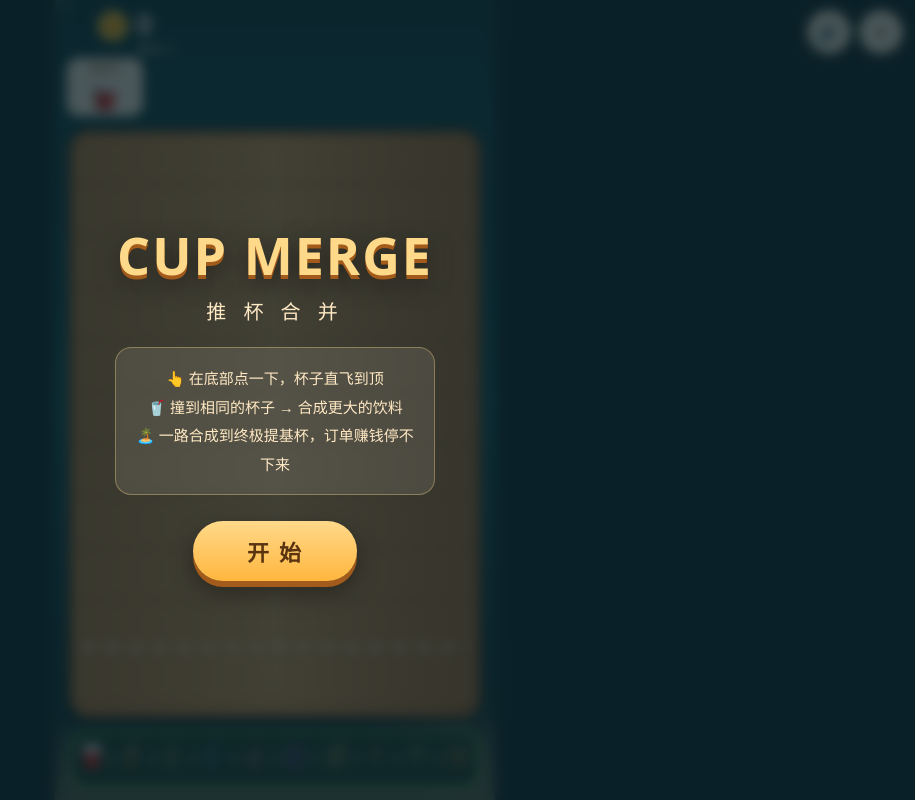
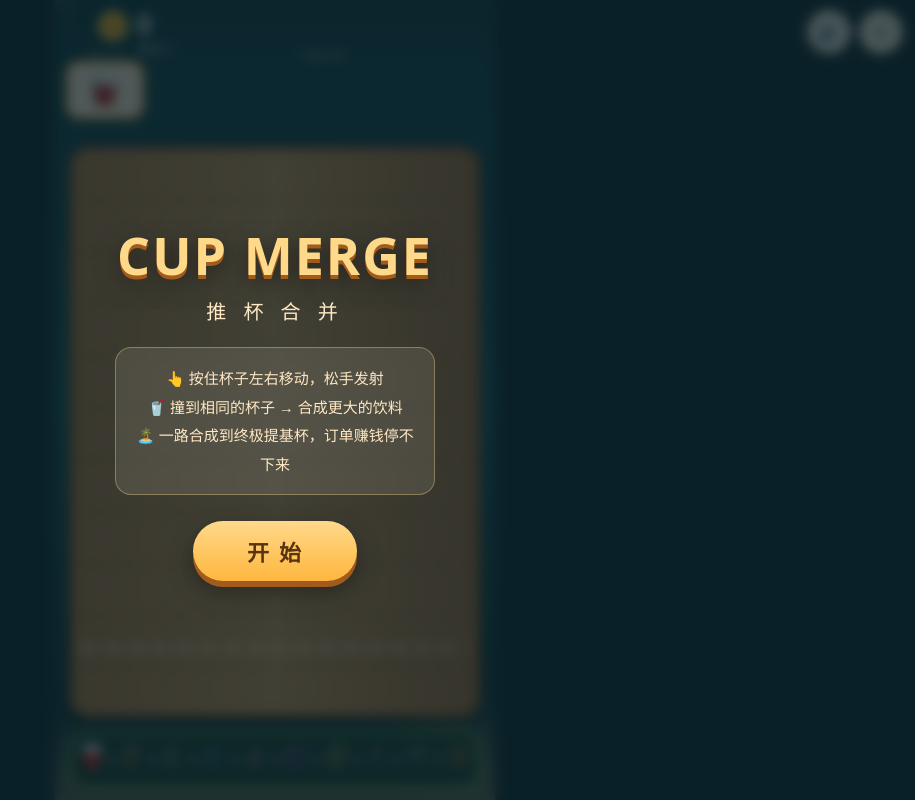
Before and after one commit to famailab/cup-merge, a plain HTML site: page index.html in a window 1280 px wide. Shown: the whole page, without its empty margins (365-1280 px from the left). Drawn offline with Linux system fonts and the light colour scheme; animation ran at ten frames a second.

Commit message:
v1.2: empty start, hold-drag-release, merge on first contact, HUD regroup, slipperier physics

```diff
--- a/index.html
+++ b/index.html
@@ -58,7 +58,7 @@
     <div class="title">CUP MERGE</div>
     <div class="subtitle">推 杯 合 并</div>
     <div class="howto">
-      👆 在底部点一下，杯子直飞到顶<br>
+      👆 按住杯子左右移动，松手发射<br>
       🥤 撞到相同的杯子 → 合成更大的饮料<br>
       🏝️ 一路合成到终极提基杯，订单赚钱停不下来
     </div>
@@ -75,7 +75,7 @@
 "use strict";
 /* ================= CUP MERGE · 推杯合并 ================= */
 const LW = 440, LH = 800;               // logical canvas size
-const TABLE = { x:16, y:132, w:408, h:584 };   // play field
+const TABLE = { x:16, y:148, w:408, h:568 };   // play field
 const LAUNCH_Y = 648;
 const TIER_N = 10;
 
@@ -169,7 +169,7 @@ const G = {
   cups:[], particles:[], floaters:[], events:[],
   coins:0, best:parseInt(localStorage.getItem("cupmerge_best")||"0"),
   combo:0, comboT:0, fever:0, feverT:0,
-  orders:[], nextTier:1, waitCup:null, cooldown:0,
+  orders:[], currentTier:1, nextTier:1, held:null, cooldown:0,
   shake:0, highest:1, launched:0, merged:0,
   comboPop:0, feverPop:0,
 };
@@ -230,7 +230,7 @@ function physics(dt){
     c.age += dt;
     if(c.sleep) continue;
     // friction
-    const f = Math.exp(-1.55*dt);
+    const f = Math.exp(-1.05*dt);
     c.vx *= f; c.vy *= f;
     c.x += c.vx*dt; c.y += c.vy*dt;
     const sp = Math.hypot(c.vx, c.vy);
@@ -238,10 +238,10 @@ function physics(dt){
     else c.sleepT = 0;
     // walls
     const L=TABLE.x+c.r, R=TABLE.x+TABLE.w-c.r, T=TABLE.y+c.r, B=TABLE.y+TABLE.h-c.r;
-    if(c.x < L){ c.x=L; if(c.vx<0){ wallHit(c,-c.vx); c.vx=-c.vx*0.45; } }
-    if(c.x > R){ c.x=R; if(c.vx>0){ wallHit(c,c.vx); c.vx=-c.vx*0.45; } }
-    if(c.y < T){ c.y=T; if(c.vy<0){ wallHit(c,-c.vy); c.vy=-c.vy*0.45; } }
-    if(c.y > B){ c.y=B; if(c.vy>0){ wallHit(c,c.vy); c.vy=-c.vy*0.45; } }
+    if(c.x < L){ c.x=L; if(c.vx<0){ wallHit(c,-c.vx); c.vx=-c.vx*0.18; } }
+    if(c.x > R){ c.x=R; if(c.vx>0){ wallHit(c,c.vx); c.vx=-c.vx*0.18; } }
+    if(c.y < T){ c.y=T; if(c.vy<0){ wallHit(c,-c.vy); c.vy=-c.vy*0.18; } }
+    if(c.y > B){ c.y=B; if(c.vy>0){ wallHit(c,c.vy); c.vy=-c.vy*0.18; } }
     c.vx *= 0.995; c.vy *= 0.995;
     c.squash += (1-c.squash)*Math.min(1, 10*dt);
   }
@@ -260,7 +260,7 @@ function physics(dt){
       const rvx=b.vx-a.vx, rvy=b.vy-a.vy;
       const vn=rvx*nx+rvy*ny;
       if(vn < 0){
-        const e=0.5, imp=-(1+e)*vn/(1/a.mass+1/b.mass);
+        const e=0.32, imp=-(1+e)*vn/(1/a.mass+1/b.mass);
         a.vx-=imp*nx/a.mass; a.vy-=imp*ny/a.mass;
         b.vx+=imp*nx/b.mass; b.vy+=imp*ny/b.mass;
         const impact=-vn;
@@ -284,8 +284,7 @@ function checkMerges(){
     if(a.age<0.15 || b.age<0.15) continue;
     const rr=a.r+b.r;
     if(dist2(a.x,a.y,b.x,b.y) > (rr+4)*(rr+4)) continue;
-    const rel=Math.hypot(a.vx-b.vx, a.vy-b.vy);
-    if(rel < 300) doMerge(a,b);
+    doMerge(a,b); // first contact merges, like the original
   }
 }
 function doMerge(a,b){
@@ -405,29 +404,41 @@ function updateFx(dt){
 }
 
 /* ================= input: flick to launch ================= */
-function launchCup(px, power, ang){
-  const tier = G.nextTier;
+function launchCup(tier, px, power, ang){
   const x = freeSpot(px);
   const c = spawnCup(tier, x, LAUNCH_Y);
   c.vx = Math.cos(ang)*power; c.vy = Math.sin(ang)*power;
   c.sleep=false; c.sleepT=0;
-  G.nextTier = weightedTier();
   G.cooldown = 0.35; G.launched++;
   AudioSys.play("whoosh", 0.55, rand(0.95,1.1));
   poof(x, LAUNCH_Y+18, 6, "#e8d9bd");
 }
-const TAP_POWER = 1120; // fixed launch power, straight up (faithful to original)
+const TAP_POWER = 1060; // fixed launch power, straight up (faithful to original)
 canvas.addEventListener("pointerdown", e=>{
   AudioSys.init(); AudioSys.resume();
   if(!G.running || G.paused) return;
   const p = toLogical(e.clientX, e.clientY);
-  if(p.y > TABLE.y + TABLE.h - 150 && G.cooldown<=0){
-    const x = clamp(p.x, TABLE.x+30, TABLE.x+TABLE.w-30);
-    launchCup(x, TAP_POWER, -Math.PI/2);
-    ring(x, LAUNCH_Y, 26); // tap ripple
+  if(p.y > TABLE.y + TABLE.h - 150 && G.cooldown<=0 && !G.held){
+    G.held = { x: clamp(p.x, TABLE.x+30, TABLE.x+TABLE.w-30), id: e.pointerId };
+    try{ canvas.setPointerCapture(e.pointerId); }catch(err){}
+    AudioSys.play("click", 0.35, 1.3);
   }
   e.preventDefault();
 },{passive:false});
+canvas.addEventListener("pointermove", e=>{
+  if(!G.held || e.pointerId!==G.held.id) return;
+  const p = toLogical(e.clientX, e.clientY);
+  G.held.x = clamp(p.x, TABLE.x+30, TABLE.x+TABLE.w-30);
+  e.preventDefault();
+},{passive:false});
+function releaseHeld(e){
+  if(!G.held || (e && e.pointerId!==G.held.id)) return;
+  const x = G.held.x; G.held = null;
+  launchCup(G.currentTier, x, TAP_POWER, -Math.PI/2);
+  G.currentTier = G.nextTier; G.nextTier = weightedTier();
+}
+canvas.addEventListener("pointerup", releaseHeld);
+canvas.addEventListener("pointercancel", ()=>{ G.held=null; });
 document.addEventListener("touchmove", e=>e.preventDefault(), {passive:false});
 document.addEventListener("gesturestart", e=>e.preventDefault());
 document.addEventListener("dblclick", e=>e.preventDefault());
@@ -438,10 +449,9 @@ function reset(){
   G.cups=[]; G.particles=[]; G.floaters=[]; G.events=[];
   G.coins=0; G.combo=0; G.comboT=0; G.fever=0; G.feverT=0;
   G.orders=[newOrder(),newOrder(),newOrder()];
-  G.nextTier=1; G.cooldown=0; G.shake=0; G.highest=1; G.launched=0; G.merged=0;
-  // pre-fill a few cups like the original vibe
-  const spots=[[150,300,1],[290,300,1],[220,380,2],[150,460,1],[300,470,2]];
-  for(const [x,y,t] of spots){ const c=spawnCup(t,x,y); c.sleep=true; }
+  G.currentTier=1; G.nextTier=weightedTier(); G.held=null;
+  G.cooldown=0; G.shake=0; G.highest=1; G.launched=0; G.merged=0;
+  // original starts with an empty table
 }
 function start(){
   AudioSys.init(); AudioSys.resume();
@@ -608,25 +618,31 @@ function drawHUD(){
     ctx.fillStyle="rgba(0,0,0,.35)"; rr(150,14,140,10,5); ctx.fill();
     ctx.fillStyle="#ffd94a"; rr(152,16,136*G.fever/100,6,3); ctx.fill();
   }
-  // NEXT card
-  ctx.fillStyle="rgba(255,248,236,.94)"; rr(12,58,76,58,12); ctx.fill();
-  ctx.fillStyle="#8a6a45"; ctx.font="900 12px system-ui"; ctx.textAlign="center";
-  ctx.fillText("NEXT",50,70);
-  drawMini(G.nextTier, 50, 96, 30);
+  // section captions
+  ctx.fillStyle="rgba(255,248,236,.62)"; ctx.font="11px system-ui"; ctx.textAlign="center";
+  ctx.fillText("下一个", 50, 57);
+  ctx.fillText("外卖订单", 268, 57);
+  // NEXT card (distinct accent)
+  ctx.fillStyle="#fff3df"; rr(12,62,76,56,12); ctx.fill();
+  ctx.strokeStyle="#ff9f2e"; ctx.lineWidth=3; rr(12,62,76,56,12); ctx.stroke();
+  drawMini(G.nextTier, 50, 90, 32);
+  // divider
+  ctx.strokeStyle="rgba(255,255,255,.28)"; ctx.lineWidth=1;
+  ctx.beginPath(); ctx.moveTo(97,62); ctx.lineTo(97,118); ctx.stroke();
   // orders
-  let ox=100;
+  let ox=109;
   for(const o of G.orders){
     const done=o.done;
-    ctx.fillStyle=done?"rgba(160,255,170,.9)":"rgba(255,248,236,.94)";
-    rr(ox,58,104,58,12); ctx.fill();
-    ctx.strokeStyle=done?"#4caf50":"#e8d9bd"; ctx.lineWidth=2; rr(ox,58,104,58,12); ctx.stroke();
-    drawMini(o.tier, ox+24, 87, 26);
+    ctx.fillStyle=done?"rgba(160,255,170,.92)":"rgba(255,248,236,.94)";
+    rr(ox,62,100,56,12); ctx.fill();
+    ctx.strokeStyle=done?"#4caf50":"#e0d2b4"; ctx.lineWidth=2; rr(ox,62,100,56,12); ctx.stroke();
+    drawMini(o.tier, ox+23, 90, 26);
     ctx.fillStyle="#6b4a2f"; ctx.font="900 14px system-ui"; ctx.textAlign="left";
-    ctx.fillText(o.have+"/"+o.need, ox+44, 80);
+    ctx.fillText(o.have+"/"+o.need, ox+42, 83);
     ctx.fillStyle="#b8862f"; ctx.font="900 13px system-ui";
-    ctx.fillText("+"+o.payout, ox+44, 100);
-    if(done){ ctx.fillStyle="#2e7d32"; ctx.font="900 20px system-ui"; ctx.fillText("✓",ox+88,70); }
-    ox+=110;
+    ctx.fillText("+"+o.payout, ox+42, 103);
+    if(done){ ctx.fillStyle="#2e7d32"; ctx.font="900 20px system-ui"; ctx.fillText("✓",ox+84,74); }
+    ox+=106;
   }
   // tier bar
   const bx=16, bw=LW-32, bh=56, by=LH-bh-12;
@@ -654,14 +670,23 @@ function drawMini(tier,x,y,size){
   if(img && img.complete && img.naturalWidth) ctx.drawImage(img,x-size/2,y-size/2,size,size);
   else { ctx.fillStyle="#fff"; ctx.beginPath(); ctx.arc(x,y,size/2,0,7); ctx.fill(); }
 }
-function drawWaiting(){
-  if(G.cooldown>0 || !G.running || G.paused) return;
-  ctx.fillStyle="rgba(255,255,255,.75)"; ctx.font="14px system-ui"; ctx.textAlign="center";
-  const tw=ctx.measureText("在底部点一下发射").width;
-  const bx=(LW-tw)/2-12;
-  ctx.fillStyle="rgba(0,0,0,.3)"; rr(bx,LAUNCH_Y+50,tw+24,26,13); ctx.fill();
-  ctx.fillStyle="rgba(255,255,255,.9)";
-  ctx.fillText("在底部点一下发射", LW/2, LAUNCH_Y+64);
+function drawHeld(){
+  if(!G.running || G.paused) return;
+  if(G.held){
+    const img=Sprites.imgs[G.currentTier];
+    const r=tierRadius(G.currentTier);
+    const pulse=1+Math.sin(G.time*6)*0.04, d=r*2*pulse;
+    ctx.fillStyle="rgba(60,30,10,.28)";
+    ctx.beginPath(); ctx.ellipse(G.held.x, LAUNCH_Y+r*0.62, r*0.8, r*0.28, 0, 0, 7); ctx.fill();
+    if(img && img.complete && img.naturalWidth)
+      ctx.drawImage(img, G.held.x-d/2, LAUNCH_Y-d/2, d, d);
+  } else if(G.cooldown<=0){
+    const t="按住移动，松手发射";
+    ctx.font="14px system-ui"; ctx.textAlign="center";
+    const tw=ctx.measureText(t).width;
+    ctx.fillStyle="rgba(0,0,0,.3)"; rr((LW-tw)/2-12, LAUNCH_Y+50, tw+24, 26, 13); ctx.fill();
+    ctx.fillStyle="rgba(255,255,255,.9)"; ctx.fillText(t, LW/2, LAUNCH_Y+64);
+  }
 }
 
 /* ================= main loop ================= */
@@ -684,7 +709,7 @@ function frame(ts){
   drawBG(); drawTable();
   const sorted=[...G.cups].sort((a,b)=>a.y-b.y);
   for(const c of sorted) drawCup(c);
-  drawParticles(); drawFloaters(); drawHUD(); drawWaiting();
+  drawParticles(); drawFloaters(); drawHUD(); drawHeld();
 }
 // autotest hook for QA (?autotest=1)
 let atT=0;
@@ -692,7 +717,7 @@ function autoTest(dt){
   atT+=dt;
   if(atT>0.7 && G.cooldown<=0){
     atT=0;
-    launchCup(rand(TABLE.x+60,TABLE.x+TABLE.w-60), rand(500,1300), -Math.PI/2+rand(-0.25,0.25));
+    launchCup(weightedTier(), rand(TABLE.x+60,TABLE.x+TABLE.w-60), 1060, -Math.PI/2);
   }
 }
 if(new URLSearchParams(location.search).get("autotest")==="1"){
```
